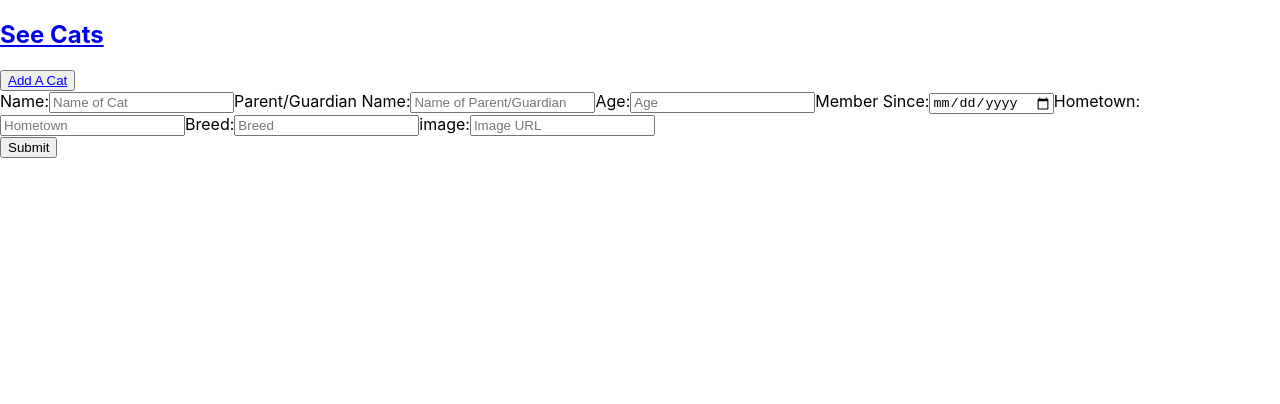
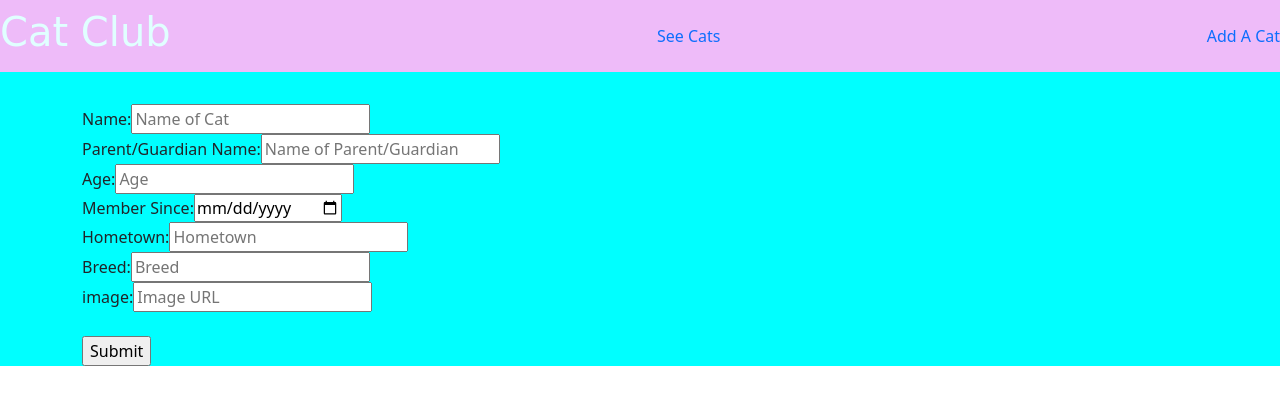
Before and after one commit to zaneahmed1/catclub, a React (Create React App) app in the folder front-end/: page /cats/new in a window 1280 px wide. Shown: the top 404 px of the page. Built offline with nearby package versions, Linux system fonts and the light colour scheme.

Commit message:
starting css

```diff
--- a/front-end/package.json
+++ b/front-end/package.json
@@ -13,7 +13,9 @@
   "license": "ISC",
   "dependencies": {
     "axios": "^0.27.2",
+    "bootstrap": "^5.2.0",
     "react": "^18.2.0",
+    "react-bootstrap": "^2.5.0",
     "react-router-dom": "^6.3.0",
     "react-scripts": "^5.0.1",
     "web-vitals": "^3.0.0"
--- a/front-end/src/App.css
+++ /dev/null
@@ -1,38 +0,0 @@
-.App {
-  text-align: center;
-}
-
-.App-logo {
-  height: 40vmin;
-  pointer-events: none;
-}
-
-@media (prefers-reduced-motion: no-preference) {
-  .App-logo {
-    animation: App-logo-spin infinite 20s linear;
-  }
-}
-
-.App-header {
-  background-color: #282c34;
-  min-height: 100vh;
-  display: flex;
-  flex-direction: column;
-  align-items: center;
-  justify-content: center;
-  font-size: calc(10px + 2vmin);
-  color: white;
-}
-
-.App-link {
-  color: #61dafb;
-}
-
-@keyframes App-logo-spin {
-  from {
-    transform: rotate(0deg);
-  }
-  to {
-    transform: rotate(360deg);
-  }
-}
--- a/front-end/src/App.js
+++ b/front-end/src/App.js
@@ -17,7 +17,7 @@ function App() {
     <div className="App">
       <Router>
         <NavBar />
-        <main>
+        <main className="container">
           <Routes>
             <Route path="/" element={<Home />} />
             <Route path="/cats" element={<Index />} />
--- a/front-end/src/Components/Cat.js
+++ b/front-end/src/Components/Cat.js
@@ -5,8 +5,9 @@ export default function Cat({cat}) {
   return (
     <div>
       <tr>
-        <td>
+        <td className='catcard'>
       <Link to={`/cats/${cat.id}`}>{cat.name}</Link>
+      <br></br>
       <img src={cat.image} alt={cat.name}  width="120"
      height="120"/>
         </td>
--- a/front-end/src/Components/CatEditForm.js
+++ b/front-end/src/Components/CatEditForm.js
@@ -51,7 +51,8 @@ export default function CatEditForm() {
 
   return (
     <div className="Edit">
-      <form onSubmit={handleSubmit}>
+<form onSubmit={handleSubmit}>
+        <div className='form-group'>
         <label htmlFor="name">Name:</label>
         <input
           id="name"
@@ -61,6 +62,8 @@ export default function CatEditForm() {
           placeholder="Name of Cat"
           required
         />
+        </div>
+        <div className='form-group'>
         <label htmlFor="parent_name">Parent/Guardian Name:</label>
         <input
           id="parent_name"
@@ -70,6 +73,8 @@ export default function CatEditForm() {
           placeholder="Name of Parent/Guardian"
           required
         />
+         </div>
+         <div className='form-group'>
         <label htmlFor="age">Age:</label>
         <input
           id="age"
@@ -79,6 +84,8 @@ export default function CatEditForm() {
           placeholder="Age"
           required
         />
+        </div>
+        <div className='form-group'>
         <label htmlFor="member_since">Member Since:</label>
         <input
           id="member_since"
@@ -87,6 +94,8 @@ export default function CatEditForm() {
           onChange={handleTextChange}
           required
         />
+        </div>
+        <div className='form-group'>
       <label htmlFor="hometown">Hometown:</label>
         <input
           id="hometown"
@@ -96,6 +105,8 @@ export default function CatEditForm() {
           placeholder='Hometown'
           required
         />
+        </div>
+        <div className='form-group'>
         <label htmlFor="breed">Breed:</label>
         <input
           id="breed"
@@ -105,6 +116,8 @@ export default function CatEditForm() {
           placeholder='Breed'
           required
         />
+        </div>
+        <div className='form-group'>
        <label htmlFor="image">image:</label>
         <input
           id="image"
@@ -112,8 +125,8 @@ export default function CatEditForm() {
           type="text"
           onChange={handleTextChange}
           placeholder='Image URL'
-          required
         />
+        </div>
         <br />
         <input type="submit" />
       </form>
--- a/front-end/src/Components/CatNewForm.js
+++ b/front-end/src/Components/CatNewForm.js
@@ -42,6 +42,7 @@ export default function CatNewForm() {
   return (
     <div className="New">
       <form onSubmit={handleSubmit}>
+        <div className='form-group'>
         <label htmlFor="name">Name:</label>
         <input
           id="name"
@@ -51,6 +52,8 @@ export default function CatNewForm() {
           placeholder="Name of Cat"
           required
         />
+        </div>
+        <div className='form-group'>
         <label htmlFor="parent_name">Parent/Guardian Name:</label>
         <input
           id="parent_name"
@@ -60,6 +63,8 @@ export default function CatNewForm() {
           placeholder="Name of Parent/Guardian"
           required
         />
+         </div>
+         <div className='form-group'>
         <label htmlFor="age">Age:</label>
         <input
           id="age"
@@ -69,6 +74,8 @@ export default function CatNewForm() {
           placeholder="Age"
           required
         />
+        </div>
+        <div className='form-group'>
         <label htmlFor="member_since">Member Since:</label>
         <input
           id="member_since"
@@ -77,6 +84,8 @@ export default function CatNewForm() {
           onChange={handleTextChange}
           required
         />
+        </div>
+        <div className='form-group'>
       <label htmlFor="hometown">Hometown:</label>
         <input
           id="hometown"
@@ -86,6 +95,8 @@ export default function CatNewForm() {
           placeholder='Hometown'
           required
         />
+        </div>
+        <div className='form-group'>
         <label htmlFor="breed">Breed:</label>
         <input
           id="breed"
@@ -95,6 +106,8 @@ export default function CatNewForm() {
           placeholder='Breed'
           required
         />
+        </div>
+        <div className='form-group'>
        <label htmlFor="image">image:</label>
         <input
           id="image"
@@ -103,6 +116,7 @@ export default function CatNewForm() {
           onChange={handleTextChange}
           placeholder='Image URL'
         />
+        </div>
         <br />
         <input type="submit" />
       </form>
--- a/front-end/src/Components/Cats.js
+++ b/front-end/src/Components/Cats.js
@@ -16,9 +16,9 @@ export default function Cats() {
     }, []);
 
   return (
-    <div>
+    <div className="cats">
       <table>
-<tbody>
+<tbody className="grid">
     {cats.map((cat) => {
          return <Cat key={cat.id} cat={cat}/>
       })}
--- /dev/null
+++ b/front-end/src/Components/NavBar.css
@@ -0,0 +1,19 @@
+nav {
+    background-color: rgb(238, 187, 249);
+    display: flex;
+    justify-content: space-between;
+    align-items: center;
+    margin-bottom: 2em;
+}
+h1{
+    font-family: Comic Sans MS;
+    color:lightcyan
+}
+.navlink a:hover{
+    color: paleturquoise;
+    text-decoration: none;
+}
+a:link { text-decoration: none;
+ }
+a:visited { text-decoration: none; }
+a:active { text-decoration: none; }
--- a/front-end/src/Components/NavBar.js
+++ b/front-end/src/Components/NavBar.js
@@ -1,15 +1,18 @@
 import React from 'react'
 import { Link } from "react-router-dom";
+import "./NavBar.css"
 
-export default function Navbar() {
+
+export default function NavBar() {
   return (
-    <nav>
-      <h1>
+    <nav className='navbar'>
+      <h1>Cat Club</h1>
+      <div className='navlink'>
         <Link to="/cats">See Cats</Link>
-      </h1>
-      <button>
-        <Link to="/cats/new">Add A Cat</Link>
-      </button>
+      </div>
+      <div className='navlink'>
+        <Link to="/cats/new">Add A Cat </Link>
+      </div>
     </nav>
   )
 }
--- a/front-end/src/index.css
+++ b/front-end/src/index.css
@@ -1,13 +1,16 @@
-body {
-  margin: 0;
-  font-family: -apple-system, BlinkMacSystemFont, 'Segoe UI', 'Roboto', 'Oxygen',
-    'Ubuntu', 'Cantarell', 'Fira Sans', 'Droid Sans', 'Helvetica Neue',
-    sans-serif;
-  -webkit-font-smoothing: antialiased;
-  -moz-osx-font-smoothing: grayscale;
+.App{
+background-color: aqua;
+margin: 0px;
+padding: 0px;
 }
 
-code {
-  font-family: source-code-pro, Menlo, Monaco, Consolas, 'Courier New',
-    monospace;
+.grid{
+  display: grid;
+  gap: 10px;
+  grid-template-columns: 1fr 1fr 1fr;
 }
+
+.catcard {
+  padding: 30px;
+  text-align: center;
+}
--- a/front-end/src/index.js
+++ b/front-end/src/index.js
@@ -3,6 +3,10 @@ import ReactDOM from 'react-dom/client';
 import './index.css';
 import App from './App';
 import reportWebVitals from './reportWebVitals';
+// Bootstrap CSS
+import "bootstrap/dist/css/bootstrap.min.css";
+// Bootstrap Bundle JS
+import "bootstrap/dist/js/bootstrap.bundle.min";
 
 const root = ReactDOM.createRoot(document.getElementById('root'));
 root.render(
```
Also changed, not shown: 1 other file (tests, documents, lock files or other folders).
